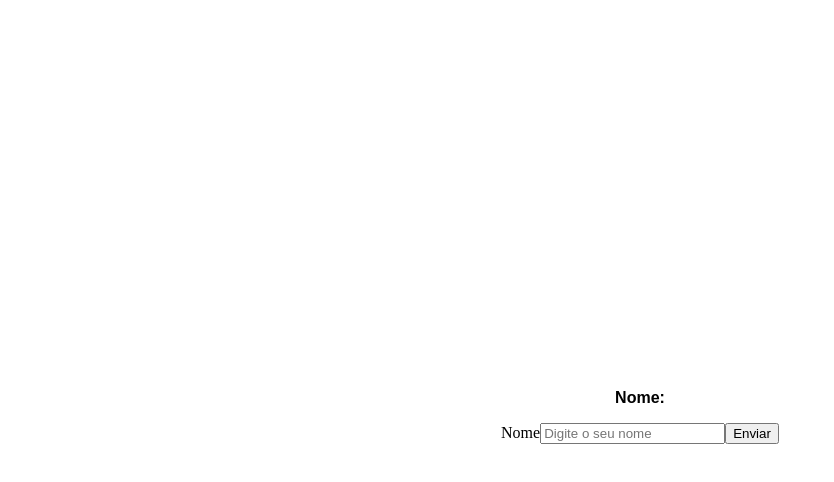
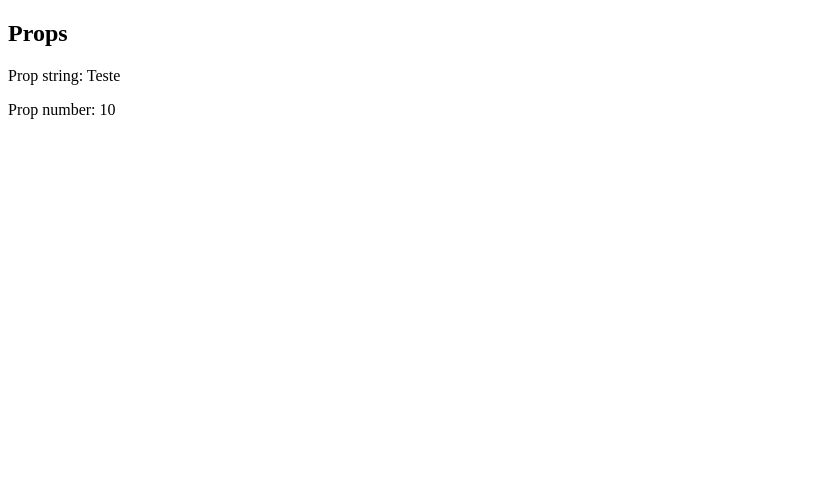
Before and after one commit to leoportogtr86/101-exercicios-react, a React (Vite) app: page / in a window 1280 px wide. Shown: the top 482 px of the page, without its empty margins (0-834 px from the left). Built offline with nearby package versions, Linux system fonts and the light colour scheme.

Commit message:
propTypes

```diff
--- a/package.json
+++ b/package.json
@@ -10,6 +10,7 @@
     "preview": "vite preview"
   },
   "dependencies": {
+    "prop-types": "^15.8.1",
     "react": "^18.3.1",
     "react-dom": "^18.3.1"
   },
--- a/src/App.jsx
+++ b/src/App.jsx
@@ -1,10 +1,9 @@
-import Estilizado from "./components/Estilizado/index.jsx";
-import Formulario from "./components/Formulario/index.jsx";
+import ComponentePropTypes from "./components/ComponentePropTypes/index.jsx";
 
 function App() {
     return (
         <div>
-            <Formulario/>
+            <ComponentePropTypes propNum={10} propStr={"Teste"}/>
         </div>
     )
 }
--- /dev/null
+++ b/src/components/ComponentePropTypes/index.jsx
@@ -0,0 +1,18 @@
+import PropTypes from "prop-types";
+
+const ComponentePropTypes = ({propStr, propNum}) => {
+    return (
+        <div>
+            <h2>Props</h2>
+            <p>Prop string: {propStr}</p>
+            <p>Prop number: {propNum}</p>
+        </div>
+    )
+}
+
+ComponentePropTypes.propTypes = {
+    propStr: PropTypes.string.isRequired,
+    propNum: PropTypes.number.isRequired,
+}
+
+export default ComponentePropTypes;
```
Also changed, not shown: src/components/ComponentePropTypes/doc.md (added), 1 other file (tests, documents, lock files or other folders).
